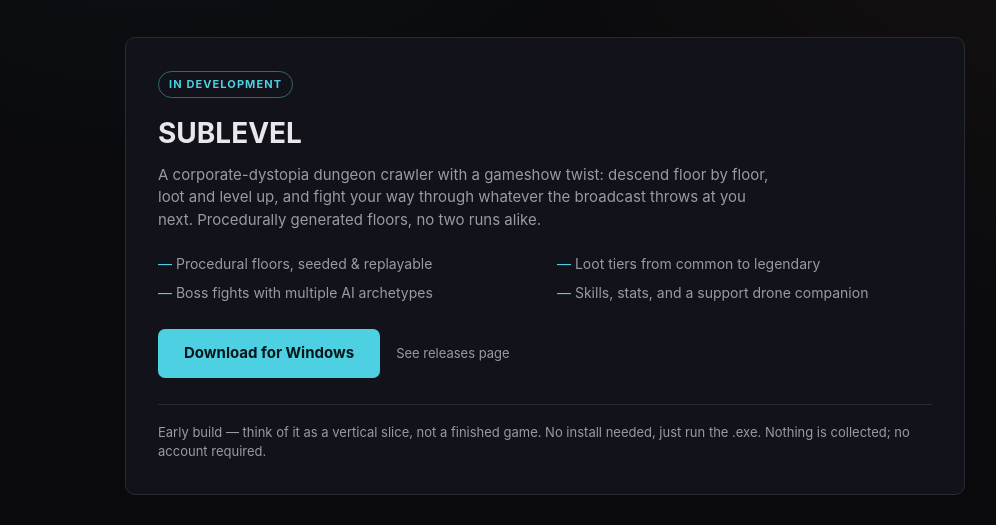
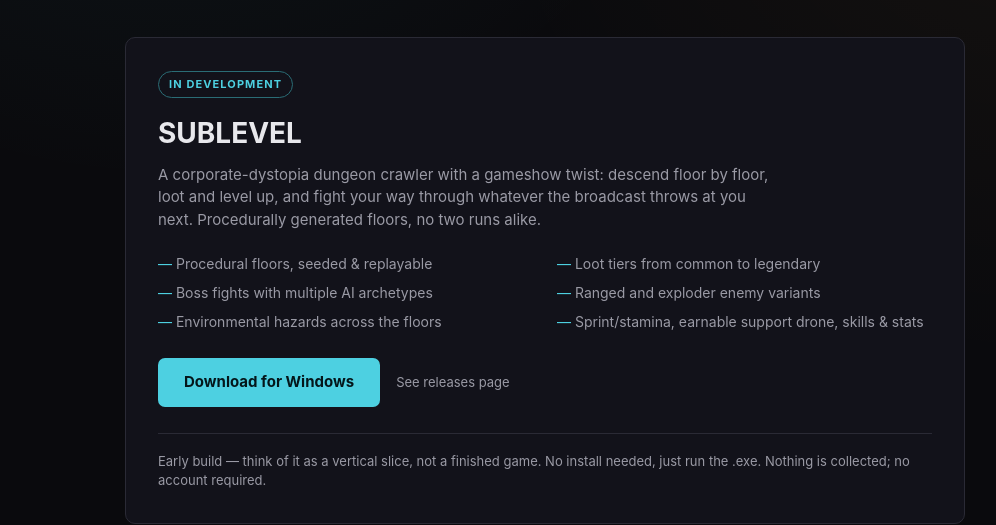
Before and after one commit to 210007/sublevel-game, a plain HTML site: page index.html in a window 1280 px wide. Shown: the part 315-840 px from the top of the page, without its empty margins (95-1091 px from the left). Drawn offline with Linux system fonts and the light colour scheme; no server answers.

Commit message:
Update feature list to reflect enemy variants, hazards, and earnable drone

```diff
--- a/index.html
+++ b/index.html
@@ -201,7 +201,9 @@
         <li>Procedural floors, seeded &amp; replayable</li>
         <li>Loot tiers from common to legendary</li>
         <li>Boss fights with multiple AI archetypes</li>
-        <li>Skills, stats, and a support drone companion</li>
+        <li>Ranged and exploder enemy variants</li>
+        <li>Environmental hazards across the floors</li>
+        <li>Sprint/stamina, earnable support drone, skills &amp; stats</li>
       </ul>
       <div class="cta-row">
         <a class="btn" id="download-link" href="#" rel="noopener">Download for Windows</a>
```
